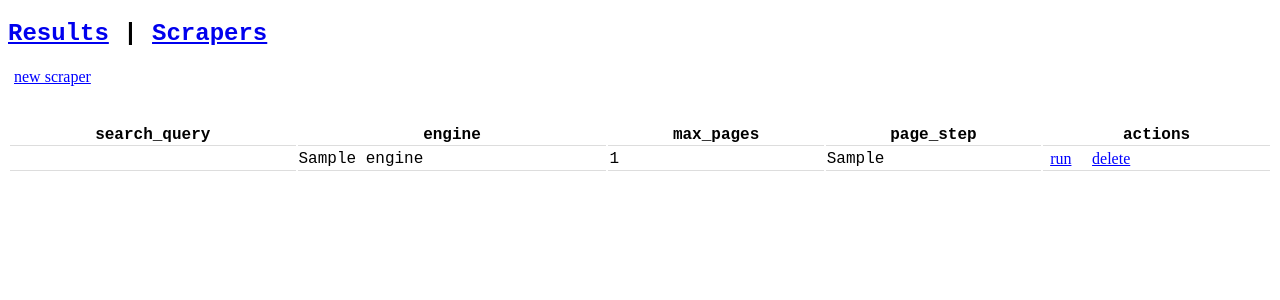
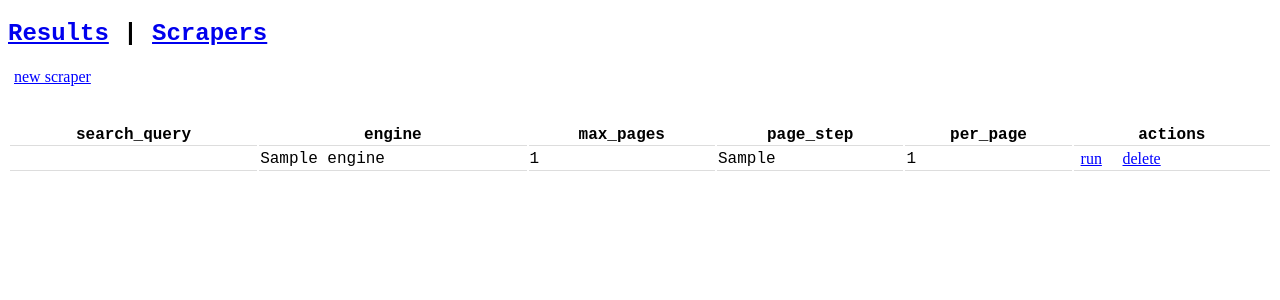
Before and after one commit to Patrick-Yevych/news-webscraper, a Flask app: template web-app/templates/scrapers.html in a window 1280 px wide. Shown: the top 300 px of the page. Run offline with Flask 2, Linux system fonts and the light colour scheme; the template is opened without the code that fills it: most values are stand-ins (such as "Sample title", 1, 10 or a date in 2020).

Commit message:
Complete US1.9

```diff
--- a/scrum/sprint1Backlog.txt
+++ b/scrum/sprint1Backlog.txt
@@ -54,9 +54,9 @@ ISSUE: Send and Handle POST request for scraper manipulation in US1.2.
 ID: US1.9
 NAME: Ability to specify number of results per page in Scraper creation.
 OWNER: Patrick Yevych
-STATUS: InProgress
+STATUS: Completed
 PRIORITY: 2
-ESTIMATE: 2 hour ACTUAL:
+ESTIMATE: 2 hour ACTUAL: 20 minutes
 ISSUE: Add to UI/DB/GoogleScraper/Scraper a new field called per_page which specifies the number of results to retrieve per page. To query more results per page, add &num=PER_PAGE into the request url (e.g. &num=100 for 100 results per page; this is the max amount)
 
 ----------
--- a/web-app/GoogleScraper.py
+++ b/web-app/GoogleScraper.py
@@ -15,16 +15,18 @@ class GoogleScraper(Scraper):
 
     page_step = 0
     max_pages = 0
+    per_page = 0
     query = ""
 
-    def __init__(self, query: str, max_pages: int = 1000, page_step: int = 10) -> None:
+    def __init__(self, query: str, max_pages: int = 1000, page_step: int = 1, per_page: int = 10) -> None:
         self.query = query
         self.page_step = page_step
         self.max_pages = min(max_pages, 1000)
+        self.per_page = min(per_page, 100)
 
 
     def get_news_objs(self, page: int = 0) -> BeautifulSoup:
-        req = requests.get('https://www.google.com/search?q='+self.query.replace(" ", "+")+'&source=lnms&tbm=nws&start='+str(page), allow_redirects=False, headers=Scraper.HEADERS)
+        req = requests.get('https://www.google.com/search?q='+self.query.replace(" ", "+")+'&source=lnms&tbm=nws&start='+str(page)+'&num='+str(self.per_page), allow_redirects=False, headers=Scraper.HEADERS)
         return BeautifulSoup(req.text, 'html.parser')
 
 
--- a/web-app/app.py
+++ b/web-app/app.py
@@ -26,10 +26,11 @@ def get_scrapers():
             print("Running Scraper ("+query+", "+engine+")")
             max_pages = request.values.get("max_pages")
             page_step = request.values.get("page_step")
+            per_page = request.values.get("per_page")
 
             if engine.lower() == 'google':
-                s = GoogleScraper(query, int(max_pages), int(page_step))
-                db.res_insert({"search_query": query, "engine": engine, "max_pages": max_pages, "page_step": page_step}, s.build_table())
+                s = GoogleScraper(query, int(max_pages), int(page_step), int(per_page))
+                db.res_insert({"search_query": query, "engine": engine, "max_pages": max_pages, "page_step": page_step, "per_page": per_page}, s.build_table())
 
         elif request.values.get("action_type") == "delete_scraper":
             print("Deleting Scraper ("+query+", "+engine+")")
@@ -38,10 +39,12 @@ def get_scrapers():
         elif request.values.get("action_type") == "create_scraper":
             max_pages = float(request.values.get("max_pages"))
             page_step = float(request.values.get("page_step"))
-            if (max_pages > 0 and page_step > 0
-                and max_pages % math.floor(max_pages) == 0 and page_step % math.floor(page_step) == 0):
+            per_page = float(request.values.get("per_page"))
+
+            if (max_pages > 0 and page_step > 0 and per_page > 0
+                and max_pages % math.floor(max_pages) == 0 and page_step % math.floor(page_step) == 0 and per_page % math.floor(per_page) == 0):
                 print("Creating Scraper ("+query+", "+engine+")")
-                db.scraper_insert({"search_query": query, "engine": engine, "max_pages": max_pages, "page_step": page_step})
+                db.scraper_insert({"search_query": query, "engine": engine, "max_pages": max_pages, "page_step": page_step, "per_page": per_page})
 
     data = db.scraper_selectall()
     db.destroy()
--- a/web-app/templates/scrapers.html
+++ b/web-app/templates/scrapers.html
@@ -54,10 +54,14 @@
         </select>
 
         <label for="max_pages"><b>max_pages:</b></label>
-        <input type="text" placeholder="Enter max number of pages..." name="max_pages" required>
+        <input type="text" placeholder="Enter max page count..." name="max_pages" required>
 
         <label for="page_step"><b>page_step:</b></label>
         <input type="text" placeholder="Enter page step..." name="page_step" required>
+
+        <label for="per_page"><b>per_page:</b></label>
+        <input type="text" placeholder="Enter results per page..." name="per_page" required>
+
         <button type="submit" class="link-button">create</button>
         <button type="button" class="link-button" onclick="new_scraper_close()">close</button>
         </form>
@@ -79,6 +83,7 @@
             <th>engine</th>
             <th>max_pages</th>
             <th>page_step</th>
+            <th>per_page</th>
             <th>actions</th>
         </tr>
         </thead>
@@ -89,6 +94,7 @@
             <td>{{item['engine']}}</td>
             <td>{{item['max_pages']}}</td>
             <td>{{item['page_step']}}</td>
+            <td>{{item['per_page']}}</td>
             <td>
             <form method="POST" action="scrapers" class="inline">
                 <input type="hidden" name="action_type" value="run_scraper">
@@ -96,6 +102,7 @@
                 <input type="hidden" name="engine" value="{{item['engine']}}">
                 <input type="hidden" name="max_pages" value="{{item['max_pages']}}">
                 <input type="hidden" name="page_step" value="{{item['page_step']}}">
+                <input type="hidden" name="per_page" value="{{item['per_page']}}">
                 <button type="submit" name="run_btn" value="run_req" class="link-button">run</button>
             </form>
 
```
Also changed, not shown: web-app/DatabaseConnection.py (+4 -4 lines), 1 other file.
